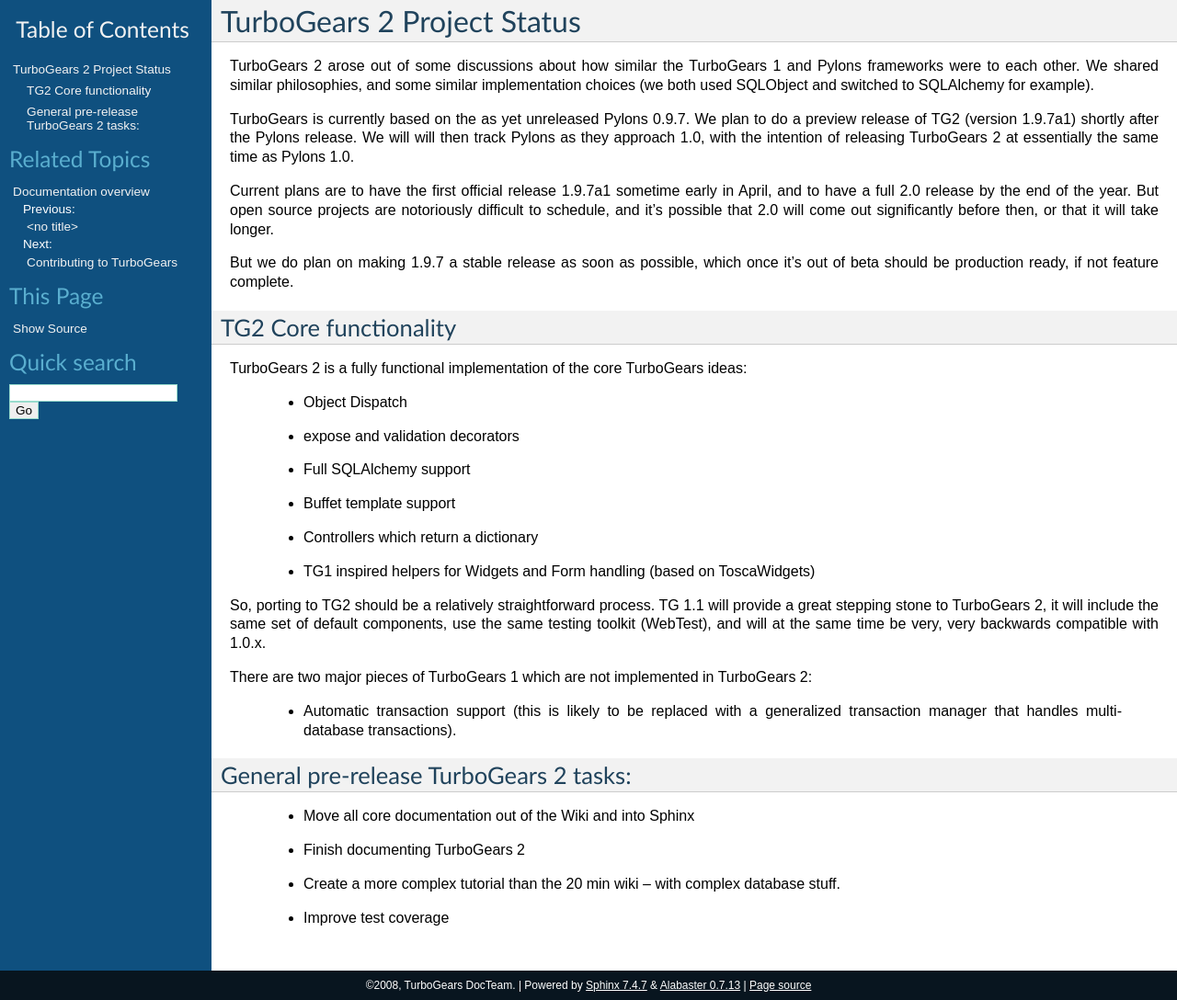
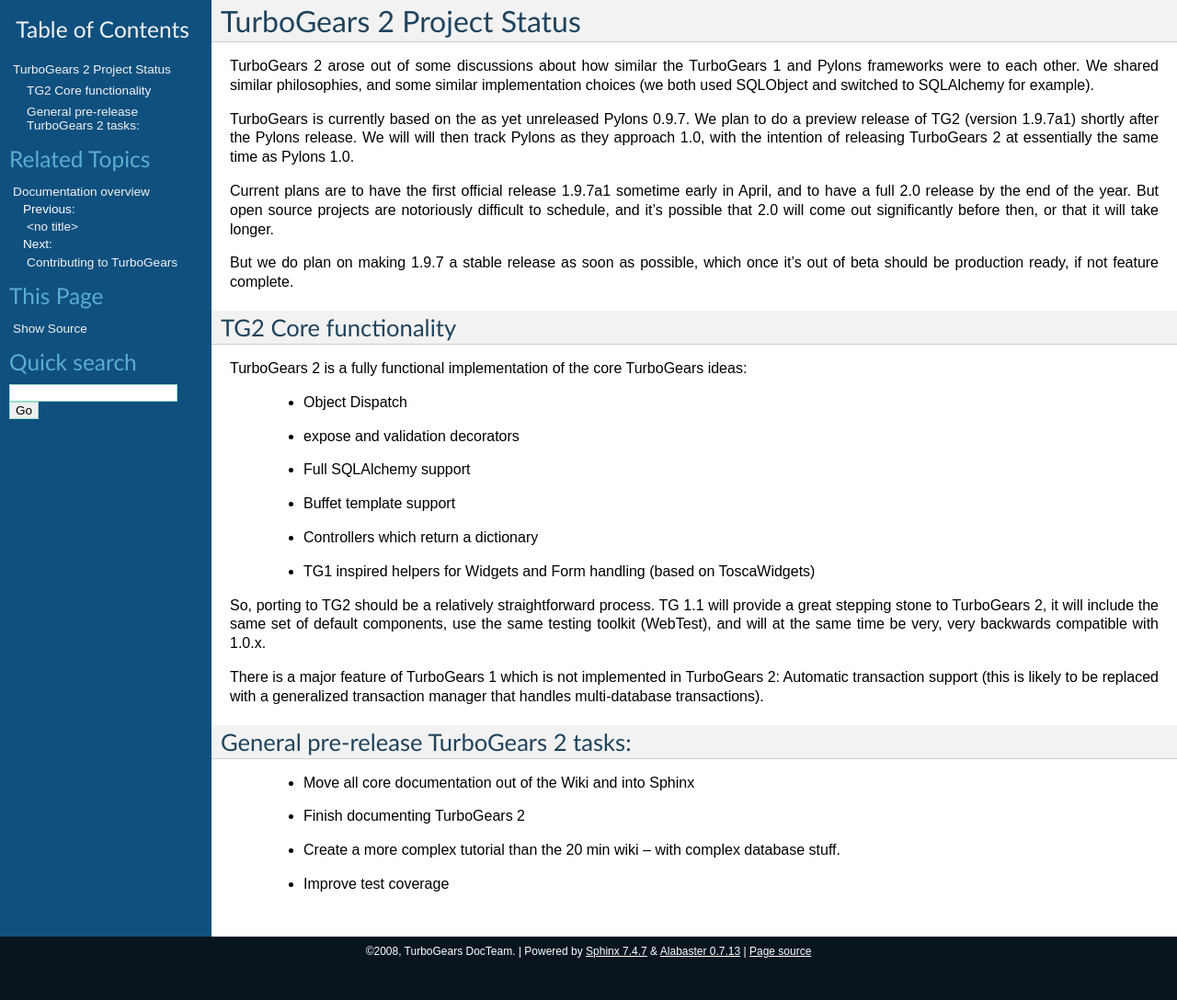
Before and after one commit to TurboGears/tg2, a Sphinx documentation site: the page built from docs/main/DevStatus.rst, in a window 1280 px wide. Shown: the whole page at 92% size. Built offline with Sphinx 7.4.7, drawn with Linux system fonts in a browser that asks for light colours; after the commit the page ends 1051 px from its top, so only the background shows below that.

Commit message:
Fixed typo introduced in previous commit
--HG--
extra : convert_revision : svn%3A77541ad4-5f01-0410-9ede-a1b63cd9a898/trunk%405570

```diff
--- a/docs/main/DevStatus.rst
+++ b/docs/main/DevStatus.rst
@@ -23,9 +23,9 @@
 
 So, porting to TG2 should be a relatively straightforward process.  TG 1.1 will provide a great stepping stone to TurboGears 2, it will include the same set of default components, use the same testing toolkit (WebTest), and will at the same time be very, very backwards compatible with 1.0.x.
 
-There are two major pieces of TurboGears 1 which are not implemented in TurboGears 2:
-
- * Automatic transaction support (this is likely to be replaced with a generalized transaction manager that handles multi-database transactions).
+There is a major feature of TurboGears 1 which is not implemented in TurboGears
+2: Automatic transaction support (this is likely to be replaced with a
+generalized transaction manager that handles multi-database transactions).
 
 General pre-release TurboGears 2 tasks:
 ~~~~~~~~~~~~~~~~~~~~~~~~~~~~~~~~~~~~~~~~
```
